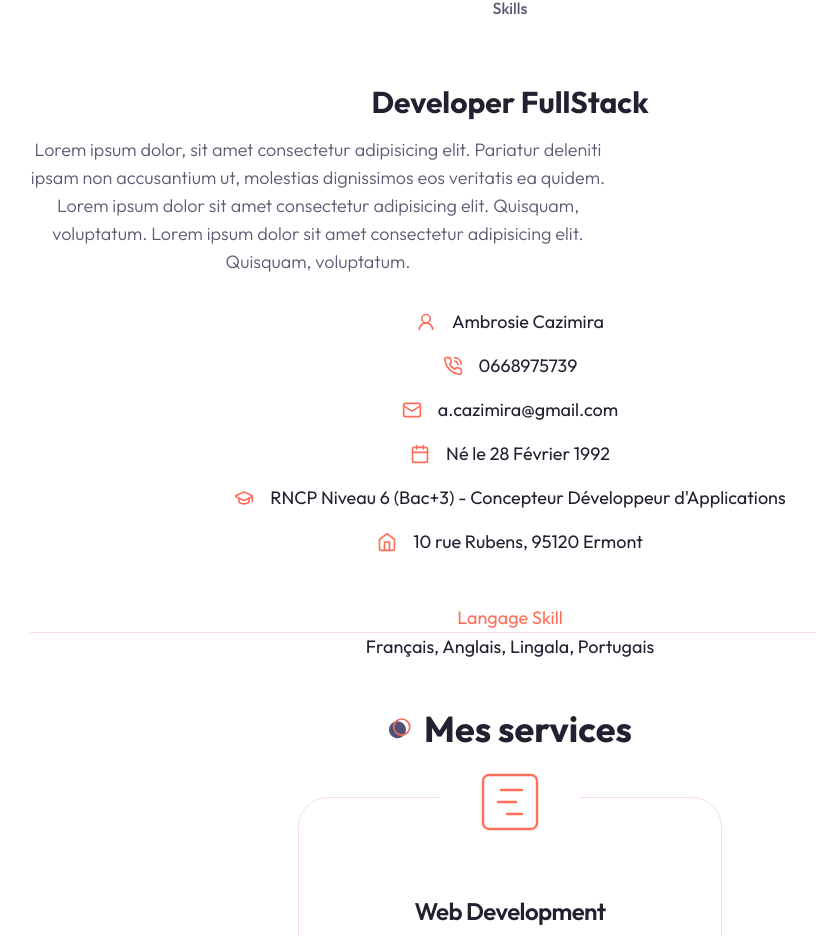
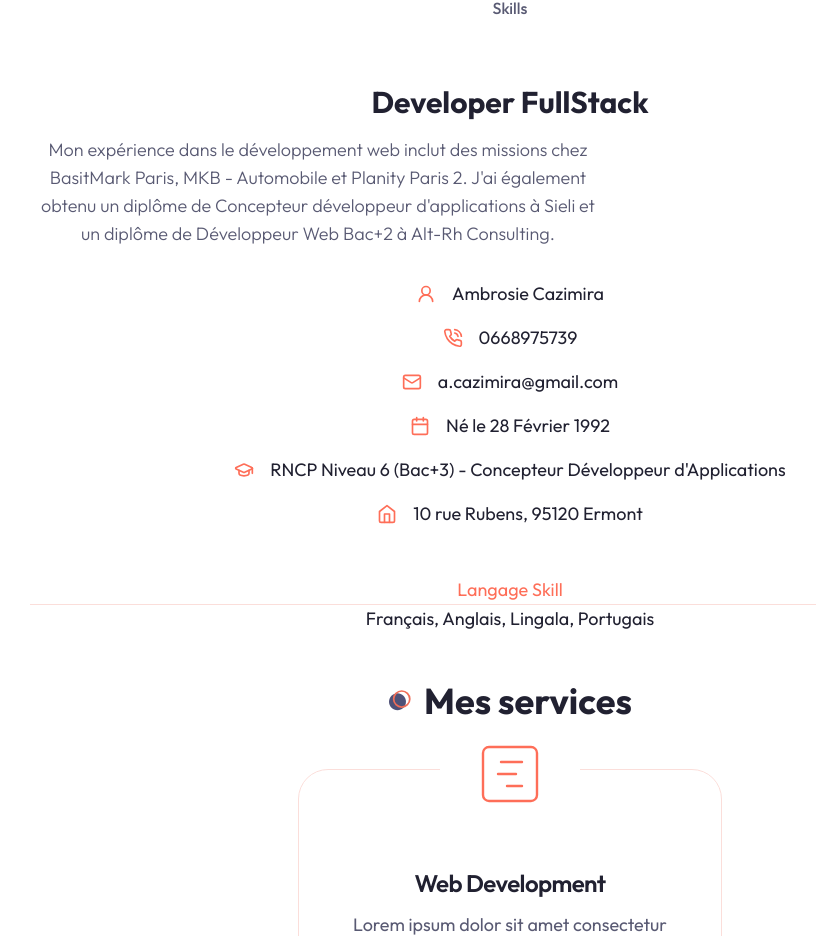
Before and after one commit to Ambrosioc/portfolio-next, a Next.js app: page / in a window 1280 px wide. Shown: the part 957-1893 px from the top of the page, without its empty margins (130-946 px from the left). Built offline with nearby package versions, Linux system fonts and the light colour scheme.

Commit message:
add information for about section

```diff
--- a/app/layout.jsx
+++ b/app/layout.jsx
@@ -7,7 +7,7 @@ import { Analytics } from "@vercel/analytics/react";
 const outfit = Outfit({ subsets: ["latin"] });
 
 export const metadata = {
-	title: "Create Next App",
+	title: "Ambrosie Cazimira",
 	description: "Generated by create next app",
 };
 
--- a/components/About.jsx
+++ b/components/About.jsx
@@ -175,12 +175,11 @@ const About = () => {
 									<div className="text-center xl:text-left">
 										<h3 className="h3 mb-4">Developer FullStack</h3>
 										<p className="subtitle max-w-xl max-auto xl:mx-0">
-											Lorem ipsum dolor, sit amet consectetur adipisicing elit.
-											Pariatur deleniti ipsam non accusantium ut, molestias
-											dignissimos eos veritatis ea quidem. Lorem ipsum dolor sit
-											amet consectetur adipisicing elit. Quisquam, voluptatum.
-											Lorem ipsum dolor sit amet consectetur adipisicing elit.
-											Quisquam, voluptatum.
+											Mon expérience dans le développement web inclut des
+											missions chez BasitMark Paris, MKB - Automobile et Planity
+											Paris 2. J'ai également obtenu un diplôme de Concepteur
+											développeur d'applications à Sieli et un diplôme de
+											Développeur Web Bac+2 à Alt-Rh Consulting.
 										</p>
 										<div className="grid xl:grid-cols-2 gap-4 mb-12">
 											{infosData.map((info, index) => (
--- a/components/Hero.jsx
+++ b/components/Hero.jsx
@@ -79,13 +79,13 @@ const Hero = () => {
 							badgeText="Projets terminés"
 						/>
 						{/* bade 3 */}
-						<Badge
+						{/* <Badge
 							containerStyles="absolute top-[35%] -right-8"
 							icon={<RiTeamFill />}
 							endCountNum={10}
 							endCountText={"k"}
 							badgeText="Clients satisfaits"
-						/>
+						/> */}
 						<div className="bg-hero_shape2_light dark:bg-hero_shape2_dark w-[500px] h-[500px] bg-no-repeat absolute -top-1 -right-2"></div>
 						<DevImg
 							containerStyles="bg-hero_shape w-[510px] h-[462px] bg-no-repeat relative bg-bottom"
```
